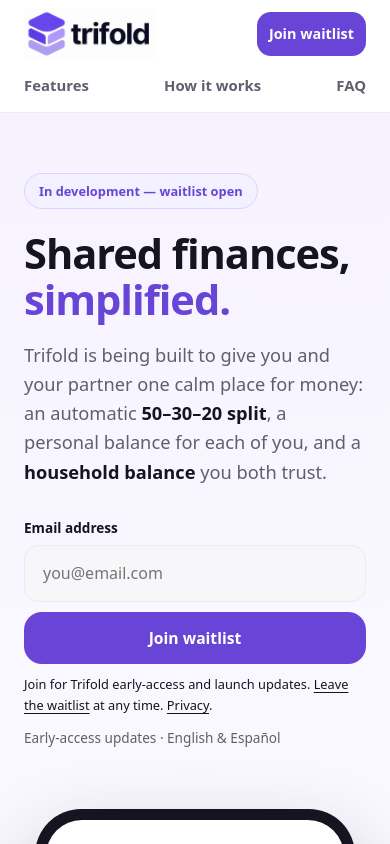
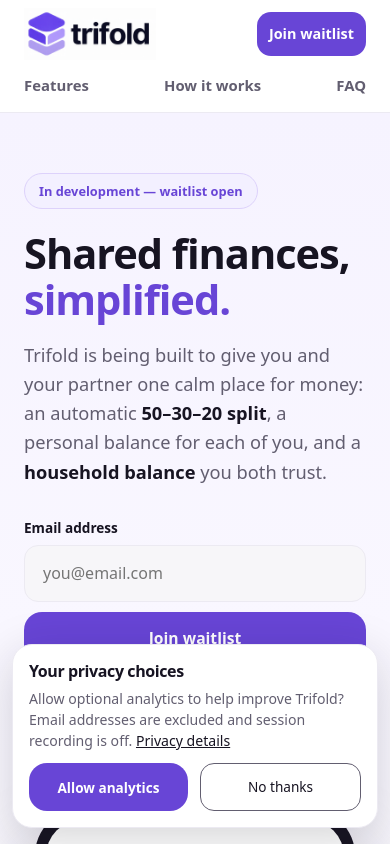
Before and after one commit to danygza/trifold-landing, an Angular app: page / in a window 390 px wide. Shown: the top 844 px of the page. Built offline with nearby package versions, Linux system fonts and the light colour scheme.

Commit message:
Move analytics consent into dismissible bottom banner

```diff
--- a/src/app/app.component.css
+++ b/src/app/app.component.css
@@ -374,10 +374,34 @@
 .nav__links a, .footer__links a { display: inline-flex; align-items: center; min-height: 44px; }
 .footer__links { display: flex; flex-wrap: wrap; gap: 20px; }
 .faq summary { min-height: 44px; }
-.analytics-choice { padding-block: 24px 40px; }
-.analytics-choice h2 { font-size: 1.1rem; }
-.analytics-choice p { margin-block: 12px; }
-.analytics-choice a { text-decoration: underline; }
+/* Non-modal consent banner; the footer keeps preferences available afterwards. */
+.analytics-banner {
+ position: fixed;
+ inset: auto 16px max(16px, env(safe-area-inset-bottom));
+ z-index: 80;
+ max-width: 1080px;
+ margin-inline: auto;
+ padding: 20px 24px;
+ display: flex;
+ align-items: center;
+ gap: 24px;
+ background: var(--white);
+ border: 1px solid var(--line);
+ border-radius: 20px;
+ box-shadow: 0 12px 48px rgba(23, 20, 34, .18);
+ max-height: 50svh;
+ overflow-y: auto;
+}
+.analytics-banner__copy { flex: 1; min-width: 0; }
+.analytics-banner h2 { font-size: 1rem; line-height: 1.3; }
+.analytics-banner p { margin-top: 6px; font-size: .88rem; color: var(--gray); line-height: 1.5; }
+.analytics-banner a { color: var(--ink); text-decoration: underline; white-space: nowrap; }
+.footer-preferences { background: none; border: 0; color: inherit; font: inherit; text-decoration: underline; text-underline-offset: 3px; min-height: 44px; cursor: pointer; padding: 0; }
+@media (max-width: 700px) {
+ .analytics-banner { inset-inline: 12px; padding: 16px; flex-direction: column; align-items: stretch; gap: 12px; }
+ .analytics-banner .analytics-actions { flex-wrap: nowrap; }
+ .analytics-banner .btn, .analytics-banner .secondary-btn { flex: 1; padding: 12px 10px; font-size: .85rem; }
+}
 .analytics-actions { display: flex; flex-wrap: wrap; gap: 12px; }
 .secondary-btn { padding: 12px 20px; border: 1px solid var(--gray); border-radius: 14px; background: #fff; color: var(--ink); font: inherit; min-height: 44px; cursor: pointer; }
 @media (max-width: 900px) {
--- a/src/app/app.component.html
+++ b/src/app/app.component.html
@@ -170,6 +170,7 @@
       <a href="/privacy.html">Privacy</a>
       <a href="/contact.html">Contact</a>
       <a href="/unsubscribe.html">Leave the waitlist</a>
+      <button class="footer-preferences" type="button" (click)="openAnalyticsPreferences()">Analytics preferences</button>
     </nav>
     <span>
       Designed &amp; built by
@@ -178,12 +179,15 @@
   </div>
 </footer>
 
-<section class="analytics-choice container" aria-labelledby="analytics-title">
-  <h2 id="analytics-title">Optional analytics</h2>
-  <p>Allow PostHog to measure visits and signup completion? Email addresses are excluded, and session recording is off. <a href="/privacy.html">Privacy details</a></p>
-  <div class="analytics-actions">
-    <button class="btn" type="button" (click)="setAnalytics(true)" [attr.aria-pressed]="analytics.choice() === 'accepted'">Allow analytics</button>
-    <button class="secondary-btn" type="button" (click)="setAnalytics(false)" [attr.aria-pressed]="analytics.choice() === 'declined'">No thanks</button>
-  </div>
-  <p role="status">{{ analytics.choice() === 'accepted' ? 'Optional analytics enabled.' : analytics.choice() === 'declined' ? 'Optional analytics disabled.' : 'Analytics stays off until you choose.' }}</p>
-</section>
+@if (showAnalyticsBanner()) {
+  <section class="analytics-banner" aria-labelledby="analytics-title">
+    <div class="analytics-banner__copy">
+      <h2 id="analytics-title">Your privacy choices</h2>
+      <p>Allow optional analytics to help improve Trifold? Email addresses are excluded and session recording is off. <a href="/privacy.html">Privacy details</a></p>
+    </div>
+    <div class="analytics-actions">
+      <button class="btn" type="button" (click)="setAnalytics(true)">Allow analytics</button>
+      <button class="secondary-btn" type="button" (click)="setAnalytics(false)">No thanks</button>
+    </div>
+  </section>
+}
--- a/src/app/app.component.ts
+++ b/src/app/app.component.ts
@@ -12,7 +12,12 @@
 })
 export class AppComponent {
   readonly analytics = inject(AnalyticsService);
-  setAnalytics(allowed: boolean): void { this.analytics.setConsent(allowed); }
+  readonly showAnalyticsBanner = signal(this.analytics.choice() === 'unknown');
+  setAnalytics(allowed: boolean): void {
+    this.analytics.setConsent(allowed);
+    this.showAnalyticsBanner.set(false);
+  }
+  openAnalyticsPreferences(): void { this.showAnalyticsBanner.set(true); }
   readonly year = new Date().getFullYear();
   readonly features = [
     {
```
Also changed, not shown: public/privacy.html (+1 -1 lines), 1 other file (tests, documents, lock files or other folders).
